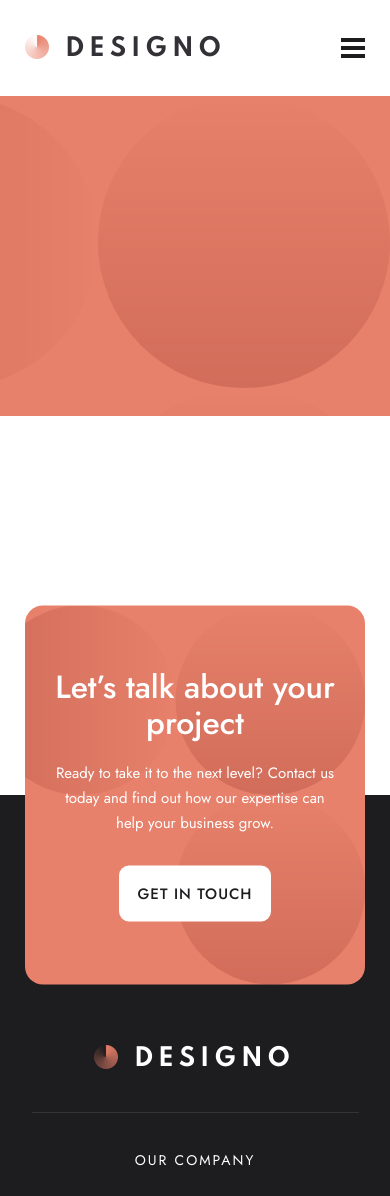
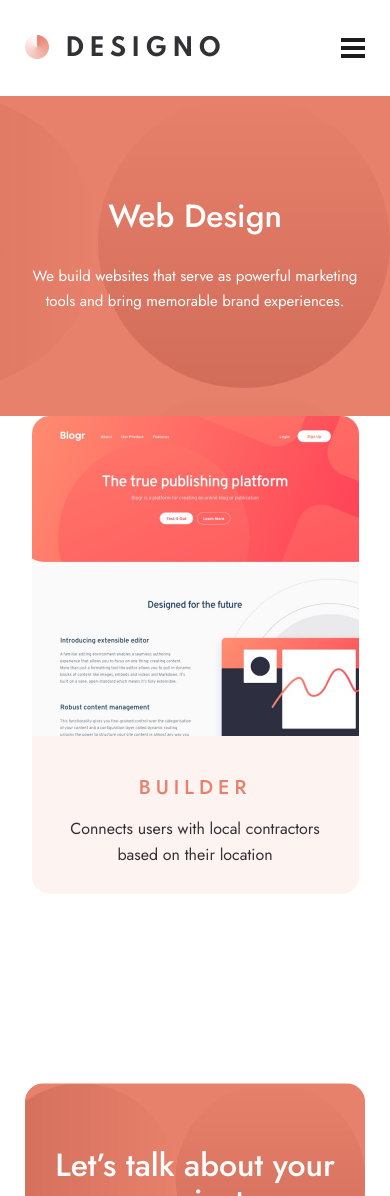
Before and after one commit to LucasS-Goncalves/designo, an Angular app: page /web-design in a window 390 px wide. Shown: the top 1196 px of the page. Built offline with nearby package versions, Linux system fonts and the light colour scheme.

Commit message:
finishing design card's style for mobile

```diff
--- /dev/null
+++ b/src/app/_components/design-card/design-card.component.html
@@ -0,0 +1,11 @@
+<div class="card_container">
+  <img src="../../../assets/web-design/desktop/image-blogr.jpg" alt="">
+  <article>
+    <h3>
+      builder
+    </h3>
+    <p>
+      Connects users with local contractors based on their location
+    </p>
+  </article>
+</div>
--- /dev/null
+++ b/src/app/_components/design-card/design-card.component.scss
@@ -0,0 +1,43 @@
+@import "../../../styles/variables.scss";
+
+.card_container{
+  width: 327px;
+  height: 478px;
+  margin: 0 auto;
+  background-color: $light-bege;
+  border-radius: 18px;
+  img{
+    width: 100%;
+    height: 320px;
+    object-fit: cover;
+    border-radius: 18px 18px 0 0;
+  }
+
+  article{
+    width: 100%;
+    height: calc(100% - 320px);
+    display: flex;
+    flex-direction: column;
+    align-items: center;
+    justify-content: center;
+    text-align: center;
+    gap: 15px;
+
+    h3{
+      font-size: 1.25rem;
+      font-weight: 500;
+      line-height: 26px;
+      letter-spacing: 5px;
+      text-transform: uppercase;
+      color: $peach;
+    }
+
+    p{
+      width: 267px;
+      font-size: 1rem;
+      font-weight: 400;
+      line-height: 26px;
+      color: $dark-grey;
+    }
+  }
+}
--- /dev/null
+++ b/src/app/_components/design-card/design-card.component.ts
@@ -0,0 +1,12 @@
+import { Component } from '@angular/core';
+
+@Component({
+  selector: 'app-design-card',
+  standalone: true,
+  imports: [],
+  templateUrl: './design-card.component.html',
+  styleUrl: './design-card.component.scss'
+})
+export class DesignCardComponent {
+  cardText: {img: string, imgAlt: string, title: string, description: string} = {img: '', imgAlt: '', title: '', description: ''};
+}
--- a/src/app/pages/web-design/web-design.component.html
+++ b/src/app/pages/web-design/web-design.component.html
@@ -1,4 +1,5 @@
-<app-orange-header></app-orange-header>
+<app-orange-header [text]="headerText"></app-orange-header>
+<app-design-card></app-design-card>
 
 <section class="footers_container">
   <div class="footer2-container">
--- a/src/app/pages/web-design/web-design.component.ts
+++ b/src/app/pages/web-design/web-design.component.ts
@@ -2,14 +2,18 @@ import { Component } from '@angular/core';
 import { Footer1Component } from '../../_components/footer-1/footer-1.component';
 import { Footer2Component } from '../../_components/footer-2/footer-2.component';
 import { OrangeHeaderComponent } from '../../_components/orange-header/orange-header.component';
+import { DesignCardComponent } from '../../_components/design-card/design-card.component';
 
 @Component({
   selector: 'app-web-design',
   standalone: true,
-  imports: [Footer1Component, Footer2Component, OrangeHeaderComponent],
+  imports: [Footer1Component, Footer2Component, OrangeHeaderComponent, DesignCardComponent],
   templateUrl: './web-design.component.html',
   styleUrl: './web-design.component.scss'
 })
 export class WebDesignComponent {
-
+  headerText = {
+    title: 'Web Design',
+    paragraph: 'We build websites that serve as powerful marketing tools and bring memorable brand experiences.'
+  }
 }
--- a/src/styles/variables.scss
+++ b/src/styles/variables.scss
@@ -6,5 +6,6 @@ $black: #1D1C1E;
 $dark-grey: #333136;
 $white: #FFFFFF;
 $light-grey:  #F1F3F5;
+$light-bege: #FDF3F0;
 
 $jost: "Jost", sans-serif;
```
